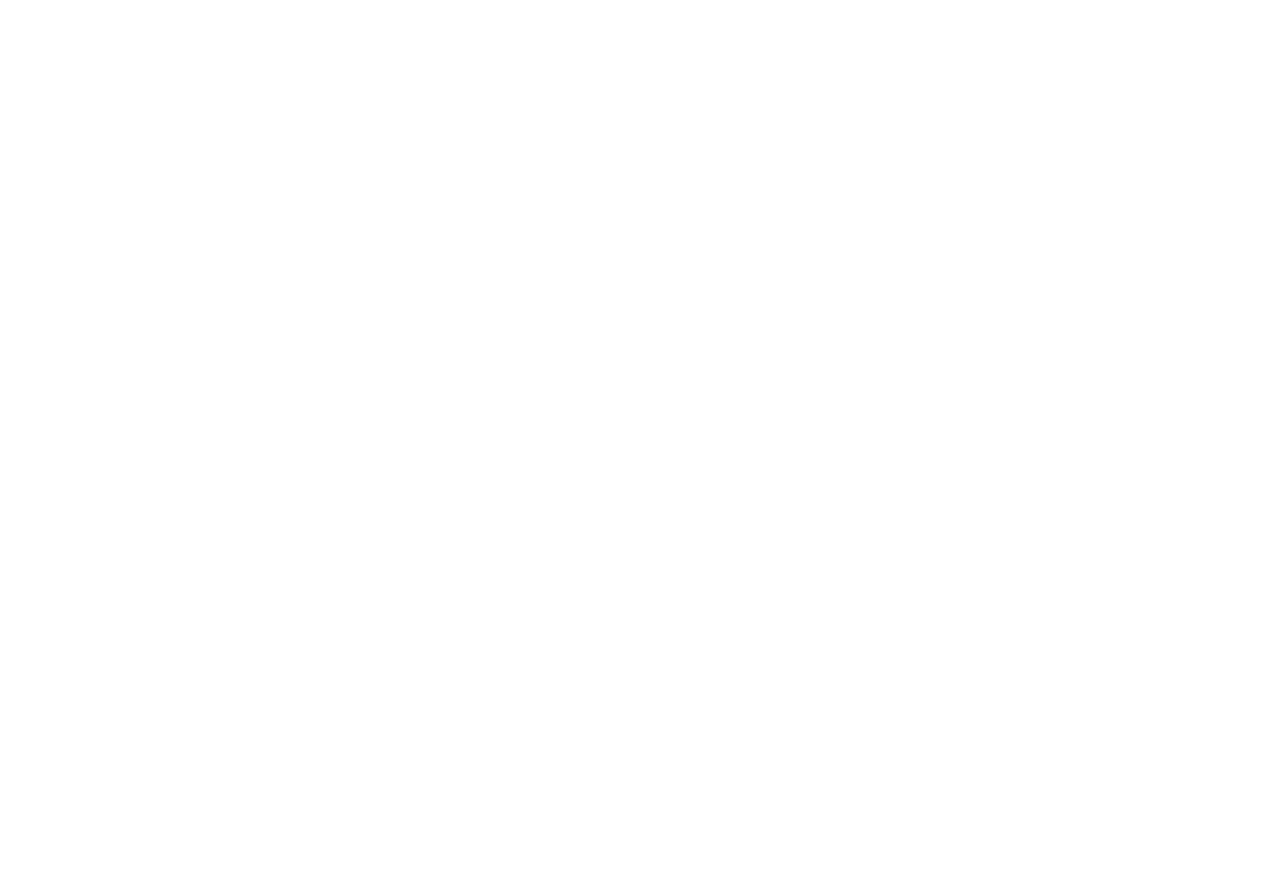
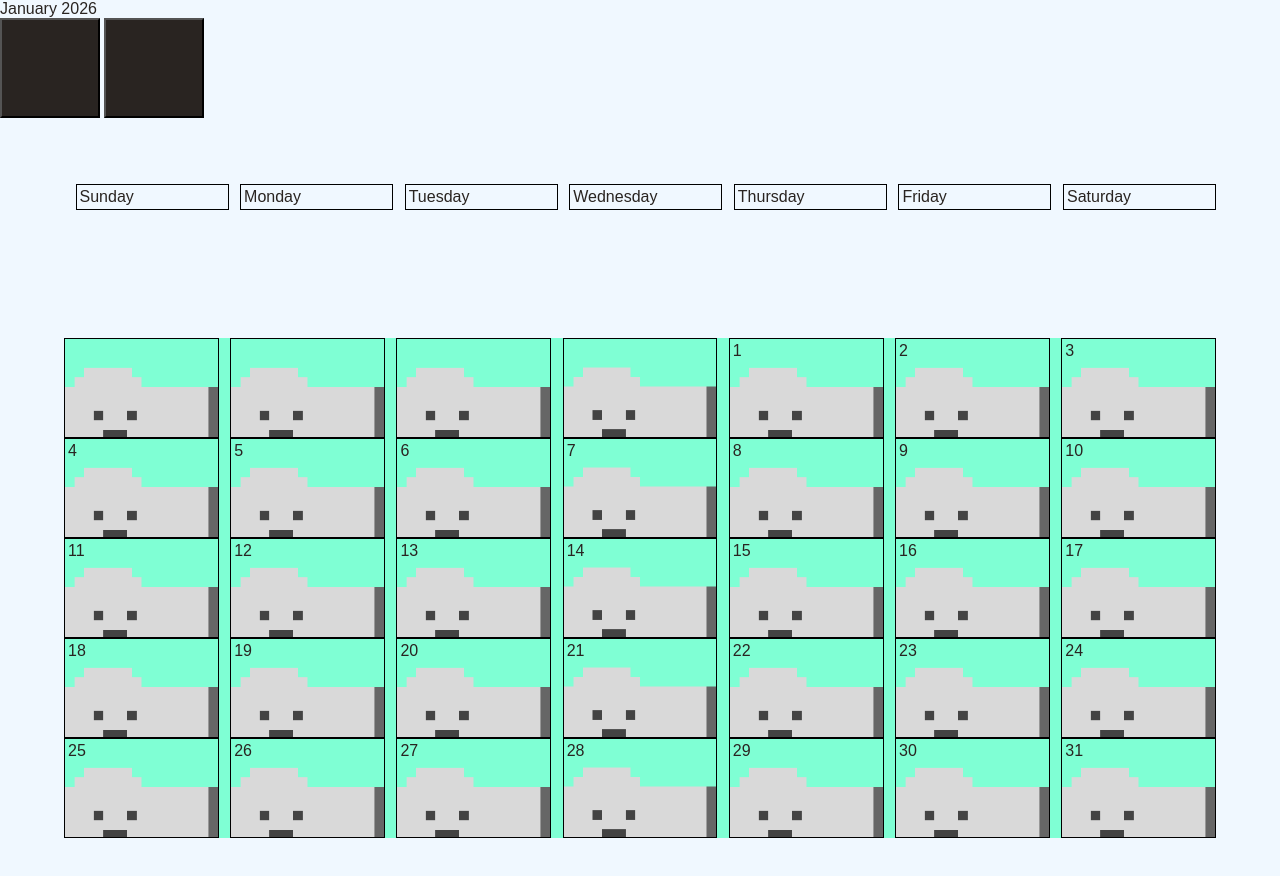
Before and after one commit to gk-Ximena/My_Pixel_Calendar, a plain HTML site: page calendar.html in a window 1280 px wide. Before the commit the page ends 800 px from the top, so only its background shows below. Drawn offline with Linux system fonts and the light colour scheme.

Commit message:
calendar basic functionality

```diff
--- a/calendar.html
+++ b/calendar.html
@@ -10,7 +10,24 @@
 <body>
     <div id="container">
         <div id="header">
-            <div id="month-display"></div>
+            <div id="monthDisplay"></div>
+            <div>
+                <button id="backButton"></button>
+                <button id="nextButton"></button>
+            </div>
+        </div>
+
+        <div id="weekdays">
+            <div>Sunday</div>
+            <div>Monday</div>
+            <div>Tuesday</div>
+            <div>Wednesday</div>
+            <div>Thursday</div>
+            <div>Friday</div>
+            <div>Saturday</div>
+        </div>
+
+        <div id="calendar">
         </div>
     </div>
 </body>
--- a/script/calendar.js
+++ b/script/calendar.js
@@ -0,0 +1,64 @@
+//Vanilla dynamic calendar
+let selectedMonth = 0;
+let clicked = null;
+let events = localStorage.getItem('events') ? JSON.parse(localStorage.getItem('events')) : [];
+
+const calendar = document.getElementById('calendar');
+const weekdays = ['Sunday', 'Monday', 'Tuesday', 'Wednesday', 'Thursday', 'Friday', 'Saturday'];
+
+function load(){
+    const dt = new Date();
+
+    if(selectedMonth !== 0){
+        dt.setMonth(new Date().getMonth() + selectedMonth);
+    }
+
+    const day = dt.getDate();
+    const month = dt.getMonth();
+    const year = dt.getFullYear();
+
+    const firstDayOfMonth = new Date(year, month, 1);
+    const daysInMonth = new Date(year, month + 1, 0).getDate();
+
+    const dateString = firstDayOfMonth.toLocaleDateString('en-us', {
+        weekday: 'long',
+        year: 'numeric',
+        month: 'numeric',
+        day: 'numeric',
+    });
+    const paddingDays = weekdays.indexOf(dateString.split(', ')[0]);
+
+    document.getElementById('monthDisplay').innerText= `${dt.toLocaleDateString('en-us', {month: 'long'})} ${year}`;
+
+    calendar.innerHTML = "";
+
+    for(let i = 1; i <= paddingDays + daysInMonth; i++){
+        const daySquare = document.createElement('div');
+        daySquare.classList.add('day');
+
+        if(i > paddingDays){
+            daySquare.innerText = i - paddingDays;
+
+            daySquare.addEventListener('click', () => console.log('click'));
+        }else{
+            daySquare.classList.add('padding');
+        }
+
+        calendar.appendChild(daySquare);
+    }
+}
+
+function initButton(){
+    document.getElementById('nextButton').addEventListener('click', () => {
+        selectedMonth++;
+        load();
+    });
+
+    document.getElementById('backButton').addEventListener('click', () => {
+        selectedMonth--;
+        load();
+    });
+}
+
+initButton();
+load();
--- a/styles/calendar.css
+++ b/styles/calendar.css
@@ -0,0 +1,69 @@
+/*Background layout and design*/
+*{
+    margin: 0;
+    padding: 0;
+    box-sizing: border-box;
+}
+
+/*General Layout*/
+
+:root{
+    --primary-color-:#292421;
+}
+
+body{
+    color: var(--primary-color-);
+    font-family:fantasy;
+}
+
+button{
+    background-color: #292421;
+    width: 100px;
+    height: 100px;
+}
+
+#container{
+    display: flex;
+    flex-direction: column;
+    justify-content: center;
+    background-color: aliceblue;
+}
+
+#weekdays{
+    display: flex;
+    justify-content: center;
+    justify-content: space-around;
+    margin: 5%;
+}
+
+#weekdays div{
+    margin-left: 1%;
+    width: 14%;
+    height: auto;
+    border: 1px solid black;
+    padding: 3px;
+}
+
+#calendar {
+    display: flex;
+    justify-content: space-between;
+    margin: 5%;
+    background-color: aquamarine;
+    display: grid;
+    grid-template-columns: 1fr 1fr 1fr 1fr 1fr 1fr 1fr;
+    column-gap: 1%;
+
+}
+
+.day,
+.padding {
+    border: 1px solid black;
+    padding: 3px;
+    height: 100px;
+}
+
+.day {
+    background-image: url("/assets/images/widgets/pixel_art_file.png");
+    background-size: cover;
+    background-repeat: no-repeat;
+}
```
